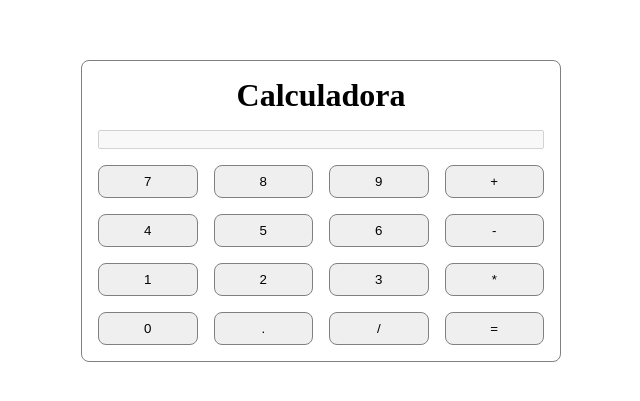
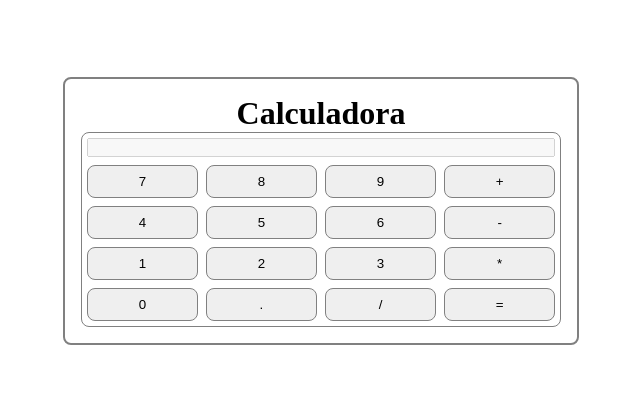
Before and after one commit to vDalken/calculadora, a plain HTML site: page index.html in a window 1280 px wide. Shown: the part 189-590 px from the top of the page, without its empty margins (319-959 px from the left). Drawn offline with Linux system fonts and the light colour scheme.

Commit message:
Better styling to the project added

```diff
--- a/index.html
+++ b/index.html
@@ -2,17 +2,17 @@
 <html>
     <head>
         <title>Calculadora</title>
-        <meta charset="UTF-8">
-        <meta name="viewport" content="width=device-width, initial-scale=1">
-        <link rel="stylesheet" href="style.css">
+        <meta charset="UTF-8" />
+        <meta name="viewport" content="width=device-width, initial-scale=1" />
+        <link rel="stylesheet" href="style.css" />
     </head>
     <body>
         <div class="container">
-
+            <div class="wrapper">
+                <h1>Calculadora</h1>
                 <div class="buttons-wrapper">
-                <h1>Calculadora</h1>
-                <input type="text" id="resultado" disabled>
-                <button class="number" >7</button>
+                    <input type="text" id="resultado" disabled />
+                    <button class="number">7</button>
                     <button class="number">8</button>
                     <button class="number">9</button>
                     <button id="add">+</button>
@@ -30,8 +30,7 @@
                     <button id="equals">=</button>
                 </div>
             </div>
+        </div>
     </body>
-    <script src="script.js">
-
-    </script>
+    <script src="script.js"></script>
 </html>
--- a/style.css
+++ b/style.css
@@ -22,10 +22,16 @@ html,body{
 .buttons-wrapper{
     border: 1px solid gray;
     width: 30rem;
-    padding: 1rem;
+    padding: .3rem;
     display: grid;
     grid-template-columns: 1fr 1fr 1fr 1fr;
-    gap: 1rem;
+    gap: .5rem;
+    border-radius: .5rem;
+}
+
+.wrapper{
+    border: 2px solid gray;
+    padding: 1rem;
     border-radius: .5rem;
 }
 
@@ -36,6 +42,7 @@ h1{
 
 input{
     grid-column: 1/5;
+    text-align: center;
 }
 
 
```
Lines whose indentation alone changed are shown as unchanged.
